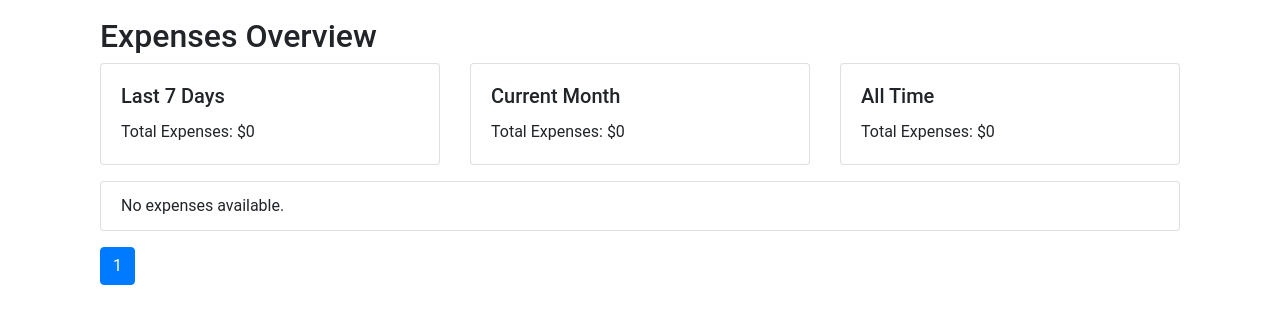
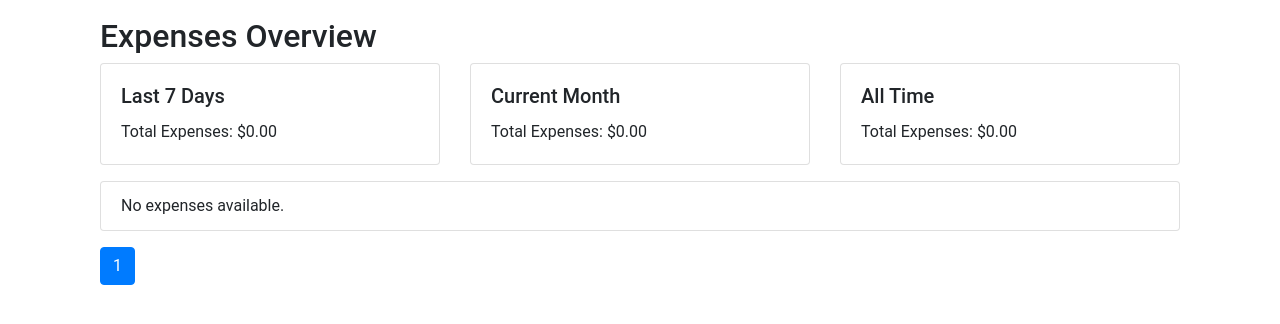
Before and after one commit to PMManyika/etrucker, a Django app: page / in a window 1280 px wide. Shown: the part 63-387 px from the top of the page. Run offline with Django 3.2, Linux system fonts and the light colour scheme; the visitor is signed in with stand-in values (Sample User, id 1); data that the repository does not hold is empty; some libraries are stand-ins or nearby versions.

Commit message:
2 decimals

```diff
--- a/expenses/templates/expenses/expense_list.html
+++ b/expenses/templates/expenses/expense_list.html
@@ -9,7 +9,7 @@
             <div class="card">
                 <div class="card-body">
                     <h5 class="card-title">Last 7 Days</h5>
-                    <p class="card-text">Total Expenses: ${{ total_amount_last_7_days }}</p>
+                    <p class="card-text">Total Expenses: ${{ total_amount_last_7_days|floatformat:2 }}</p>
                 </div>
             </div>
         </div>
@@ -19,7 +19,7 @@
             <div class="card">
                 <div class="card-body">
                     <h5 class="card-title">Current Month</h5>
-                    <p class="card-text">Total Expenses: ${{ total_amount_last_month }}</p>
+                    <p class="card-text">Total Expenses: ${{ total_amount_last_month|floatformat:2 }}</p>
                 </div>
             </div>
         </div>
@@ -29,7 +29,7 @@
             <div class="card">
                 <div class="card-body">
                     <h5 class="card-title">All Time</h5>
-                    <p class="card-text">Total Expenses: ${{ total_amount_all_time }}</p>
+                    <p class="card-text">Total Expenses: ${{ total_amount_all_time|floatformat:2 }}</p>
                 </div>
             </div>
         </div>
```
